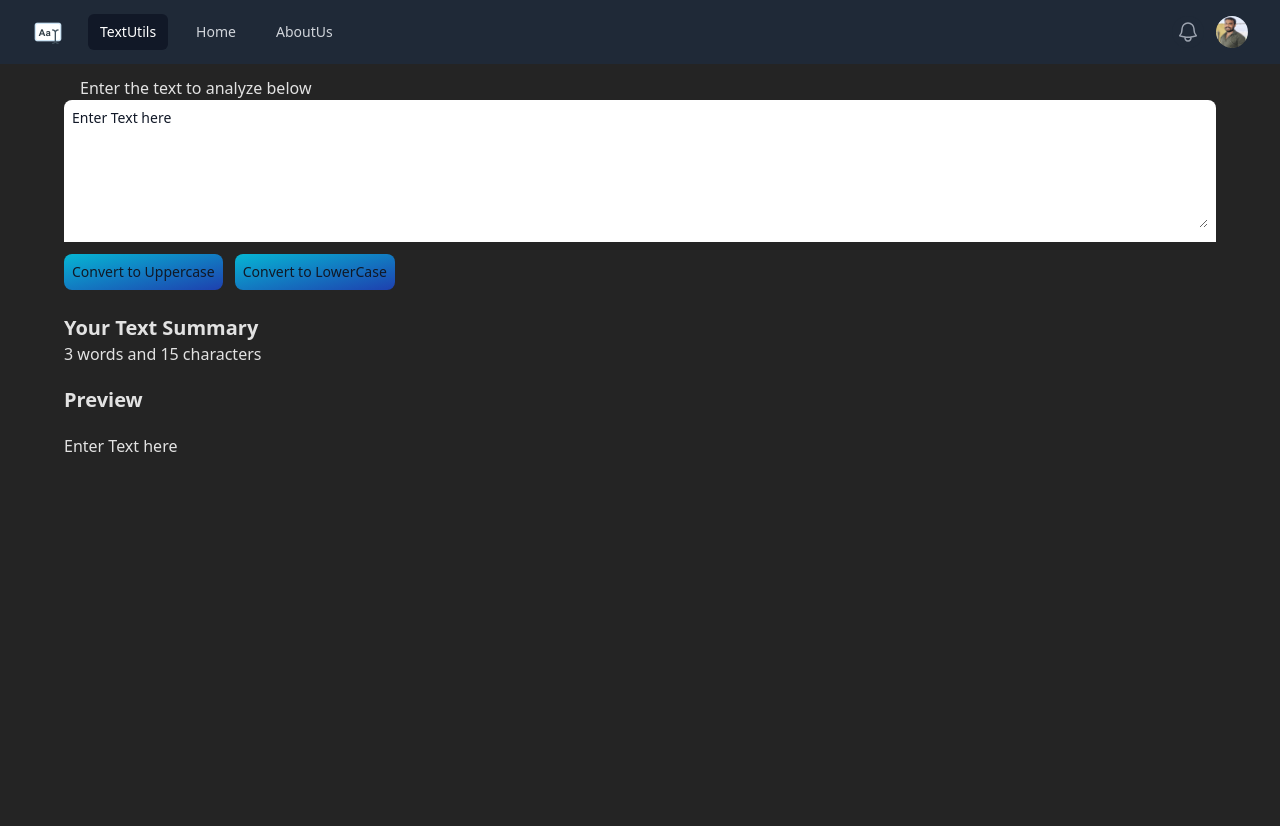
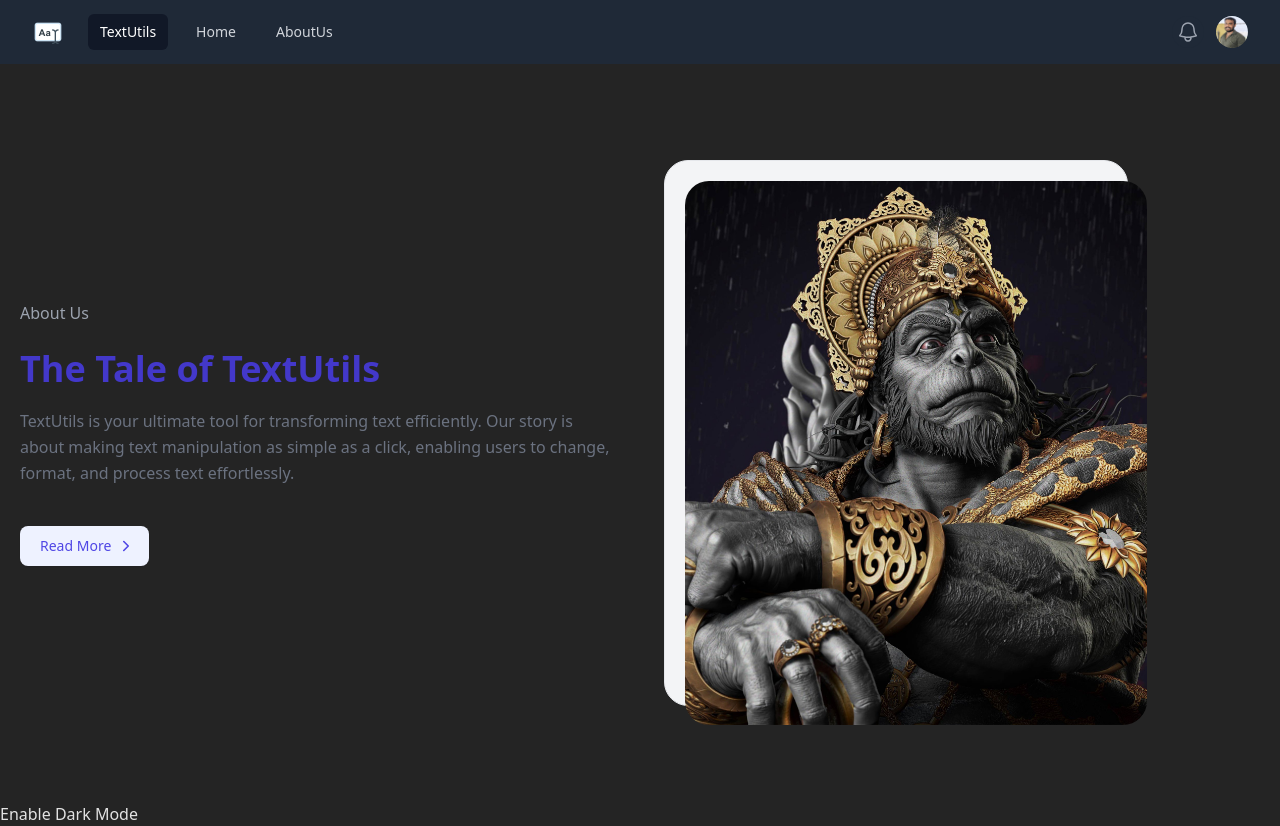
Before and after one commit to shubhamkangune/Text-Utils, a React (Vite) app: page / in a window 1280 px wide. Before the commit the page ends 800 px from the top, so only its background shows below. Built offline with nearby package versions, Linux system fonts and the light colour scheme.

Commit message:
about page added

```diff
--- a/src/App.jsx
+++ b/src/App.jsx
@@ -1,19 +1,22 @@
 import './App.css'
 import Navbar from './components/Navbar';
-import TextForm from  './components/TextForm';
+// import TextForm from  './components/TextForm';
+import About from './components/About';
+
 
 function App() {
   return (
     <>
-{/* navbar */}
-<Navbar title="TextUtils" aboutText="AboutUs"/>
+      {/* navbar */}
+      <Navbar title="TextUtils" aboutText="AboutUs" />
 
-{/* textform */}
+      {/* textform */}
+      {/* <div className="container mx-auto my-3">
+<TextForm heading="Enter the text to analyze below" />
+</div> */}
 
-<div className="container mx-auto my-3">
-
-<TextForm heading="Enter the text to analyze below" />
-</div>
+      {/* About */}
+        <About />
 
     </>
   )
--- /dev/null
+++ b/src/components/About.jsx
@@ -0,0 +1,92 @@
+export default function About(props) {
+    return (
+        <div>
+            <section className="py-24 relative xl:mr-0 lg:mr-5 mr-0">
+                <div className="w-full max-w-7xl px-4 md:px-5 lg:px-5 mx-auto">
+                    <div className="w-full justify-start items-center xl:gap-12 gap-10 grid lg:grid-cols-2 grid-cols-1">
+                        <div className="w-full flex-col justify-center lg:items-start items-center gap-10 inline-flex">
+                            <div className="w-full flex-col justify-center items-start gap-8 flex">
+                                <div className="flex-col justify-start lg:items-start items-center gap-4 flex">
+                                    <h6 className="text-gray-400 text-base font-normal leading-relaxed">About Us</h6>
+                                    <div className="w-full flex-col justify-start lg:items-start items-center gap-3 flex">
+                                        <h2 className="text-indigo-700 text-4xl font-bold font-manrope leading-normal lg:text-start text-center">
+                                            The Tale of TextUtils
+                                        </h2>
+                                        <p className="text-gray-500 text-base font-normal leading-relaxed lg:text-start text-center">
+                                            TextUtils is your ultimate tool for transforming text efficiently. Our story is about
+                                            making text manipulation as simple as a click, enabling users to change, format, and
+                                            process text effortlessly.
+                                        </p>
+                                    </div>
+                                </div>
+                                {/* <div className="w-full flex-col justify-center items-start gap-6 flex">
+                                    <div className="w-full justify-start items-center gap-8 grid md:grid-cols-2 grid-cols-1">
+                                        <div className="w-full h-full p-3.5 rounded-xl border border-gray-200 hover:border-gray-400 transition-all duration-700 ease-in-out flex-col justify-start items-start gap-2.5 inline-flex">
+                                            <h4 className="text-gray-900 text-2xl font-bold font-manrope leading-9">5+ Tools</h4>
+                                            <p className="text-gray-500 text-base font-normal leading-relaxed">
+                                                Powerful text transformation tools for your convenience.
+                                            </p>
+                                        </div>
+                                        <div className="w-full h-full p-3.5 rounded-xl border border-gray-200 hover:border-gray-400 transition-all duration-700 ease-in-out flex-col justify-start items-start gap-2.5 inline-flex">
+                                            <h4 className="text-gray-900 text-2xl font-bold font-manrope leading-9">1000+ Users</h4>
+                                            <p className="text-gray-500 text-base font-normal leading-relaxed">
+                                                A growing user base benefiting from our innovative features.
+                                            </p>
+                                        </div>
+                                    </div>
+                                    <div className="w-full h-full justify-start items-center gap-8 grid md:grid-cols-2 grid-cols-1">
+                                        <div className="w-full p-3.5 rounded-xl border border-gray-200 hover:border-gray-400 transition-all duration-700 ease-in-out flex-col justify-start items-start gap-2.5 inline-flex">
+                                            <h4 className="text-gray-900 text-2xl font-bold font-manrope leading-9">24/7 Support</h4>
+                                            <p className="text-gray-500 text-base font-normal leading-relaxed">
+                                                Dedicated support for our users, any time, any day.
+                                            </p>
+                                        </div>
+                                        <div className="w-full h-full p-3.5 rounded-xl border border-gray-200 hover:border-gray-400 transition-all duration-700 ease-in-out flex-col justify-start items-start gap-2.5 inline-flex">
+                                            <h4 className="text-gray-900 text-2xl font-bold font-manrope leading-9">Fast & Reliable</h4>
+                                            <p className="text-gray-500 text-base font-normal leading-relaxed">
+                                                Transform your text in a blink of an eye with reliable service.
+                                            </p>
+                                        </div>
+                                    </div>
+                                </div> */}
+                            </div>
+                            <button className="sm:w-fit w-full group px-3.5 py-2 bg-indigo-50 hover:bg-indigo-100 rounded-lg shadow-[0px_1px_2px_0px_rgba(16,_24,_40,_0.05)] transition-all duration-700 ease-in-out justify-center items-center flex">
+                                <span className="px-1.5 text-indigo-600 text-sm font-medium leading-6 group-hover:-translate-x-0.5 transition-all duration-700 ease-in-out">
+                                    Read More
+                                </span>
+                                <svg
+                                    className="group-hover:translate-x-0.5 transition-all duration-700 ease-in-out"
+                                    xmlns="http://www.w3.org/2000/svg"
+                                    width="18"
+                                    height="18"
+                                    viewBox="0 0 18 18"
+                                    fill="none"
+                                >
+                                    <path
+                                        d="M6.75265 4.49658L11.2528 8.99677L6.75 13.4996"
+                                        stroke="#4F46E5"
+                                        strokeWidth="1.6"
+                                        strokeLinecap="round"
+                                        strokeLinejoin="round"
+                                    />
+                                </svg>
+                            </button>
+                        </div>
+                        <div className="w-full lg:justify-start justify-center items-start flex">
+                            <div className="sm:w-[464px] w-full sm:h-[546px] h-full sm:bg-gray-100 rounded-3xl sm:border border-gray-200 relative">
+                                <img
+                                    className="sm:mt-5 sm:ml-5 w-full h-full rounded-3xl object-cover"
+                                    src="hanuman.jpg"
+                                    alt="TextUtils About Us"
+                                />
+                            </div>
+                        </div>
+                    </div>
+                </div>
+            </section>
+
+            {/* enable dark mode */}
+            <button>Enable Dark Mode</button>
+        </div>
+    );
+}
--- a/src/components/TextForm.jsx
+++ b/src/components/TextForm.jsx
@@ -3,23 +3,28 @@ import { useState } from 'react';
 
 export default function TextForm(props) {
   // convert to uppercase
-  const handleUpClick=()=>{
+  const handleUpClick = () => {
     // console.log("Uppercase was clicked: " + text);
     let newText = text.toUpperCase();
     setText(newText)
   }
   // convert to lowercase
-  const handleLoClick=()=>{
+  const handleLoClick = () => {
     let newText = text.toLowerCase();
     setText(newText);
   }
+  // clear text
+  const handleClearClick =()=>{
+    let newText = "";
+    setText(newText);
+  }
 
-  const handleOnChange = (event)=>{
+  const handleOnChange = (event) => {
     // console.log("on change")
     setText(event.target.value);
   }
 
-  const [text, setText] = useState("Enter Text here")
+  const [text, setText] = useState("")
 
   return (
     <>
@@ -29,18 +34,24 @@ export default function TextForm(props) {
         <div className=" w-[90vw] m-auto ">
           <h1 htmlFor="comment" className="px-4 ">{props.heading} </h1>
           <div className="px-2 py-2 bg-white rounded-t-lg dark:bg-gray-800">
-          <textarea id="comment" rows="6" value={text} onChange={handleOnChange} className="w-full px-0  text-sm text-gray-900  border-0 dark:bg-gray-800 focus:ring-0 dark:text-white dark:placeholder-gray-400" placeholder="" required ></textarea>
+            <textarea id="comment" rows="7" value={text} onChange={handleOnChange} className="w-full px-0  text-sm text-gray-900  border-0 dark:bg-gray-800 focus:ring-0 dark:text-white dark:placeholder-gray-400" placeholder="" required ></textarea>
           </div>
 
           {/* UpperCase */}
-      <button onClick={handleUpClick} className="relative inline-flex items-center justify-center p-2 my-3 overflow-hidden text-sm font-medium text-gray-900 rounded-lg group bg-gradient-to-br from-cyan-500 to-blue-800 group-hover:from-cyan-500 group-hover:to-blue-500 hover:text-white dark:text-white focus:ring-4 focus:outline-none focus:ring-cyan-200 dark:focus:ring-cyan-800">
+          <button onClick={handleUpClick} className="relative inline-flex items-center justify-center p-2 my-3 mx-2 overflow-hidden text-sm font-medium text-gray-900 rounded-lg group bg-gradient-to-br from-cyan-500 to-blue-800 group-hover:from-cyan-500 group-hover:to-blue-500 hover:text-white dark:text-white focus:ring-4 focus:outline-none focus:ring-cyan-200 dark:focus:ring-cyan-800">
             Convert to Uppercase
           </button>
 
           {/* LowerCase */}
 
-        <button onClick={handleLoClick} className="relative inline-flex items-center justify-center p-2 my-3 mx-3 overflow-hidden text-sm font-medium text-gray-900 rounded-lg group bg-gradient-to-br from-cyan-500 to-blue-800 group-hover:from-cyan-500 group-hover:to-blue-500 hover:text-white dark:text-white focus:ring-4 focus:outline-none focus:ring-cyan-200 dark:focus:ring-cyan-800">
+          <button onClick={handleLoClick} className="relative inline-flex items-center justify-center p-2 my-3 mx-2 overflow-hidden text-sm font-medium text-gray-900 rounded-lg group bg-gradient-to-br from-cyan-500 to-blue-800 group-hover:from-cyan-500 group-hover:to-blue-500 hover:text-white dark:text-white focus:ring-4 focus:outline-none focus:ring-cyan-200 dark:focus:ring-cyan-800">
             Convert to LowerCase
+          </button>
+
+          {/* ClearText */}
+
+          <button onClick={handleClearClick} className="relative inline-flex items-center justify-center p-2 my-3 mx-2 overflow-hidden text-sm font-medium text-gray-900 rounded-lg group bg-gradient-to-br from-cyan-500 to-blue-800 group-hover:from-cyan-500 group-hover:to-blue-500 hover:text-white dark:text-white focus:ring-4 focus:outline-none focus:ring-cyan-200 dark:focus:ring-cyan-800">
+            Clear Text
           </button>
 
         </div>
```
Also changed, not shown: public/hanuman.jpg (added). Lines whose indentation alone changed are shown as unchanged.
